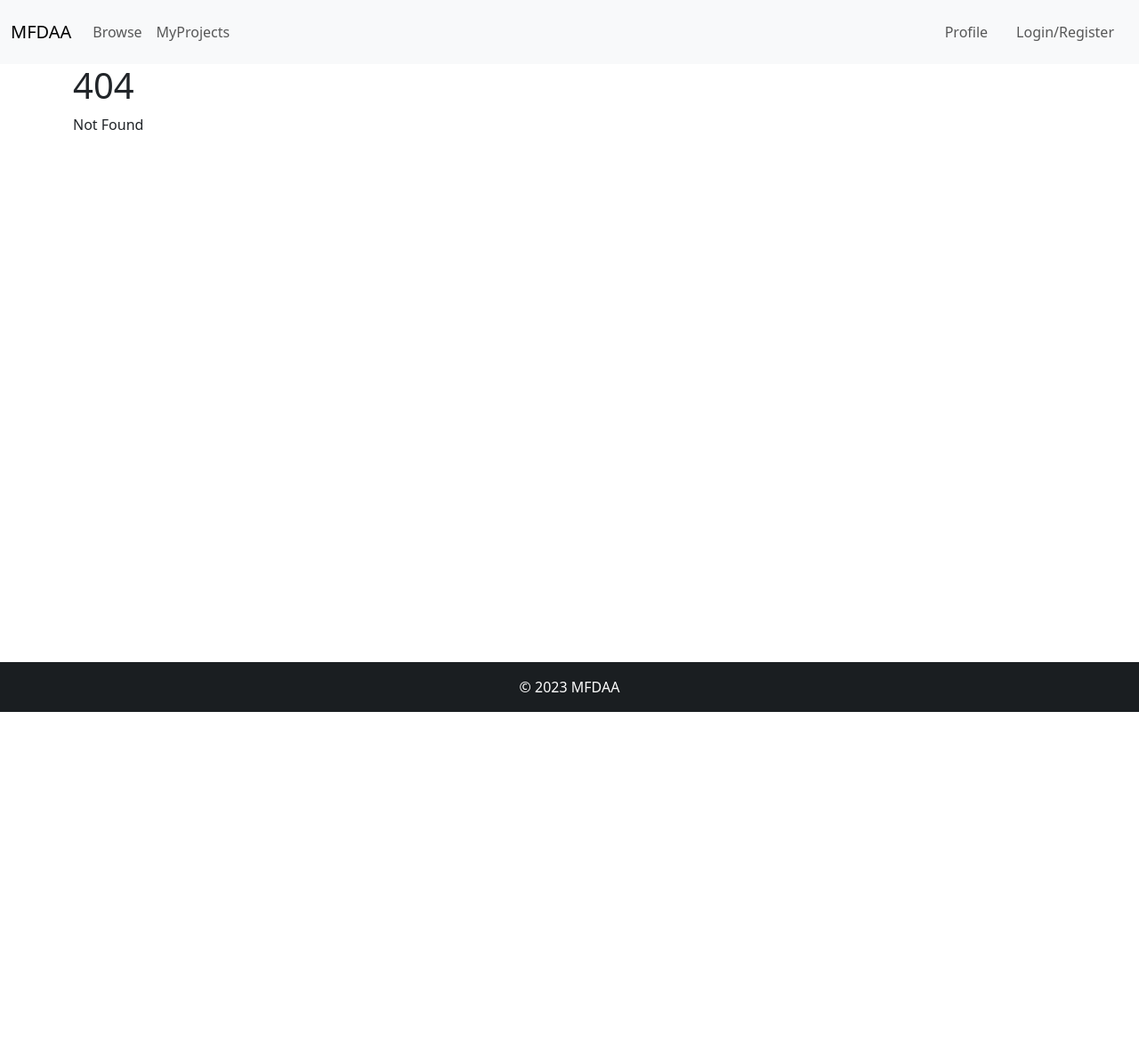
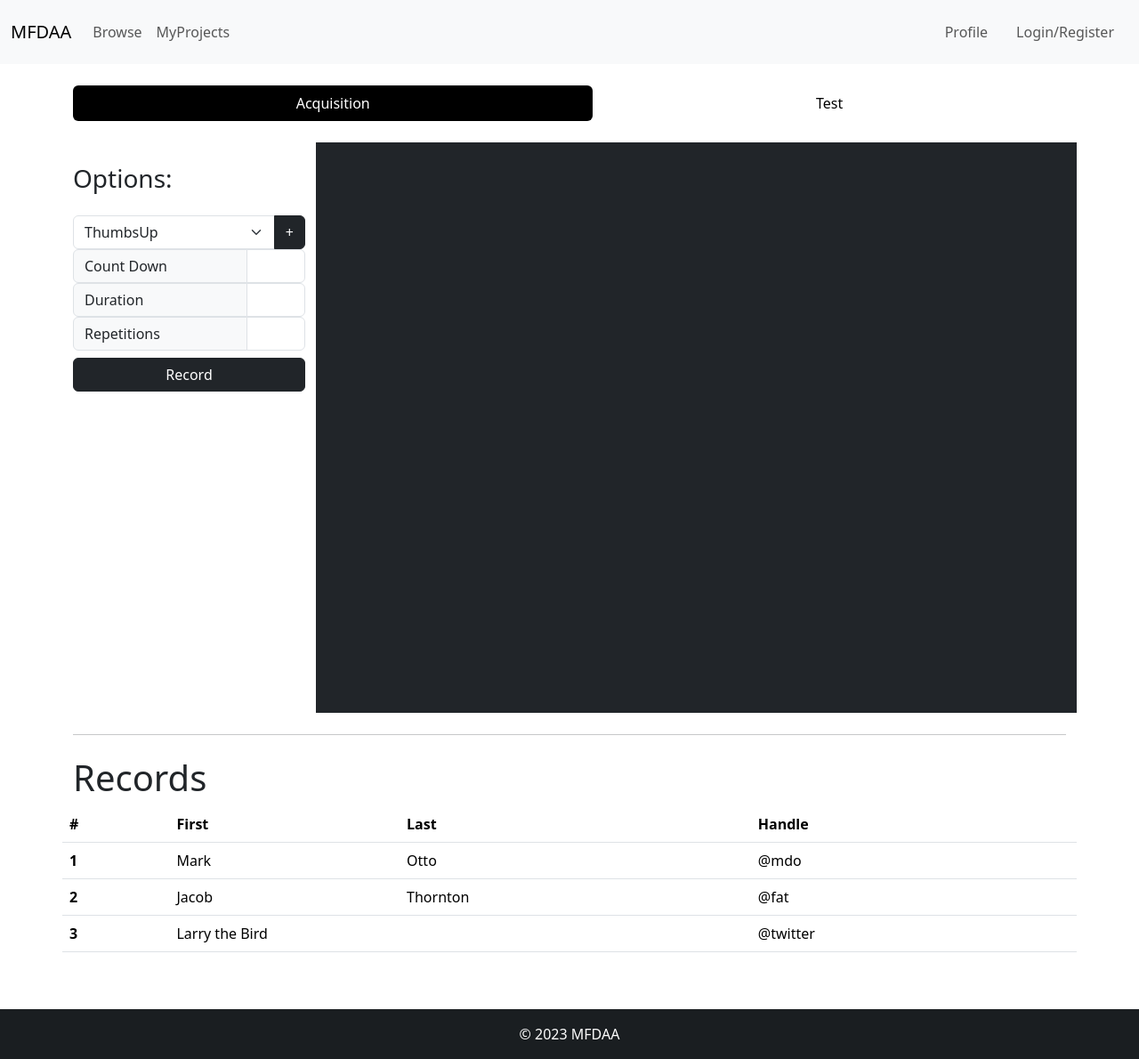
Before and after one commit to EduardoFernandesUA/IHC, a SvelteKit app: page /project/acquisition in a window 1280 px wide. Before the commit this address had no page. Shown: the whole page at 89% size. Before the commit the page ends 800 px from the top, so only its background shows below. Built offline with nearby package versions, Linux system fonts and the light colour scheme.

Commit message:
working navs and /project/acquisition

```diff
--- a/src/routes/+layout.svelte
+++ b/src/routes/+layout.svelte
@@ -1,11 +1,22 @@
-<script>
+<script lang="ts">
 	import { page } from '$app/stores';
+	import { onMount } from 'svelte';
 
-	let path;
+	let body: HTMLElement;
+	let nav: HTMLElement;
+	let footer: HTMLElement;
+	let container: HTMLElement;
+
+	onMount( () => {
+		container.style.minHeight = (window.innerHeight-footer.offsetHeight-nav.offsetHeight)+'px';
+	})
+
+	let path: string;
 	$: path = $page.url.pathname;
 </script>
 
-<nav class="navbar navbar-expand-lg bg-body-tertiary">
+<div class="" bind:this={body}>
+	<nav class="navbar navbar-expand-lg bg-body-tertiary" bind:this={nav}>
 		<div class="container-fluid">
 			<a class="navbar-brand" href="/">MFDAA</a>
 			<button
@@ -35,25 +46,27 @@
 						<a class="nav-link {path == '/browse' ? 'active' : ''}" href="/browse">Profile</a>
 					</li>
 					<li class="nav-link">
-					<a class="nav-link {path == '/browse' ? 'active' : ''}" href="/browse">Login/Register</a>
+						<a class="nav-link {path == '/browse' ? 'active' : ''}" href="/browse">Login/Register</a
+						>
 					</li>
 				</ul>
 			</div>
 		</div>
 	</nav>
 
-<div class="container">
+	<div class="container" bind:this={container}>
 		<slot />
 	</div>
 
-<footer class="bg-dark text-center text-white">
+	<footer class="bg-dark text-center text-white" style="" bind:this={footer}>
 		<div class="text-center p-3" style="background-color: rgba(0, 0, 0, 0.2);">© 2023 MFDAA</div>
 	</footer>
+</div>
 
 <style>
-	footer {
+	/* footer {
 		position: absolute;
 		bottom: 0;
 		width: 100%;
-	}
+	} */
 </style>
--- /dev/null
+++ b/src/routes/project/+layout.svelte
@@ -0,0 +1,25 @@
+
+<script lang="ts">
+    import { page } from '$app/stores';
+
+    let path: string;
+
+    $: path = $page.url.pathname;
+</script>
+
+<nav class="nav py-4 nav-pills flex-column flex-sm-row">
+    <a class="flex-sm-fill text-sm-center nav-link {path=='/project/acquisition'?'active':''}" href="acquisition">Acquisition</a>
+    <a class="flex-sm-fill text-sm-center nav-link {path=='/project/test'?'active':''}" href="test">Test</a>
+</nav>
+
+<slot />
+
+<style>
+    nav .active {
+        background-color: black;
+        color: white;
+    }
+    .nav-link {
+        color: black;
+    }
+</style>
--- /dev/null
+++ b/src/routes/project/acquisition/+page.svelte
@@ -0,0 +1,78 @@
+<script lang='ts'>
+    let width: number, height: string;
+
+    $: height = (width*(3/4)) + 'px';
+</script>
+
+
+<div class="row">
+	<div class="col-3">
+		<form>
+			<fieldset>
+                <h3 class="my-4">Options:</h3>
+				<div class="input-group">
+					<select class="form-select" id="inputGroupSelect02">
+						<option selected>ThumbsUp</option>
+						<option>ThumbsDown</option>
+						<option>Peace</option>
+					</select>
+					<button class="btn btn-dark input-group-text">+</button>
+				</div>
+				<div class="input-group">
+					<span class="input-group-text w-75">Count Down</span>
+					<input type="number" aria-label="First name" class="form-control" />
+				</div>
+				<div class="input-group">
+					<span class="input-group-text w-75">Duration</span>
+					<input type="number" aria-label="First name" class="form-control" />
+				</div>
+				<div class="input-group">
+					<span class="input-group-text w-75">Repetitions</span>
+					<input type="number" aria-label="First name" class="form-control" />
+				</div>
+				<button type="submit" class="btn btn-dark w-100 text-center mt-2">Record</button>
+			</fieldset>
+		</form>
+	</div>
+	<div class="col-9 bg-dark" style="height:{height}" bind:offsetWidth={width}>
+
+    </div>
+</div>
+
+<hr class="my-4">
+
+<div class="row mb-5">
+    <h1>Records</h1>
+    <table class="table">
+        <thead>
+          <tr>
+            <th scope="col">#</th>
+            <th scope="col">First</th>
+            <th scope="col">Last</th>
+            <th scope="col">Handle</th>
+          </tr>
+        </thead>
+        <tbody>
+          <tr>
+            <th scope="row">1</th>
+            <td>Mark</td>
+            <td>Otto</td>
+            <td>@mdo</td>
+          </tr>
+          <tr>
+            <th scope="row">2</th>
+            <td>Jacob</td>
+            <td>Thornton</td>
+            <td>@fat</td>
+          </tr>
+          <tr>
+            <th scope="row">3</th>
+            <td colspan="2">Larry the Bird</td>
+            <td>@twitter</td>
+          </tr>
+        </tbody>
+      </table>
+</div>
+
+<style>
+</style>
```
Also changed, not shown: src/routes/+page.svelte (+68 -2 lines), src/routes/project/test/+page.svelte (added, +4 -0 lines). Lines whose indentation alone changed are shown as unchanged.
